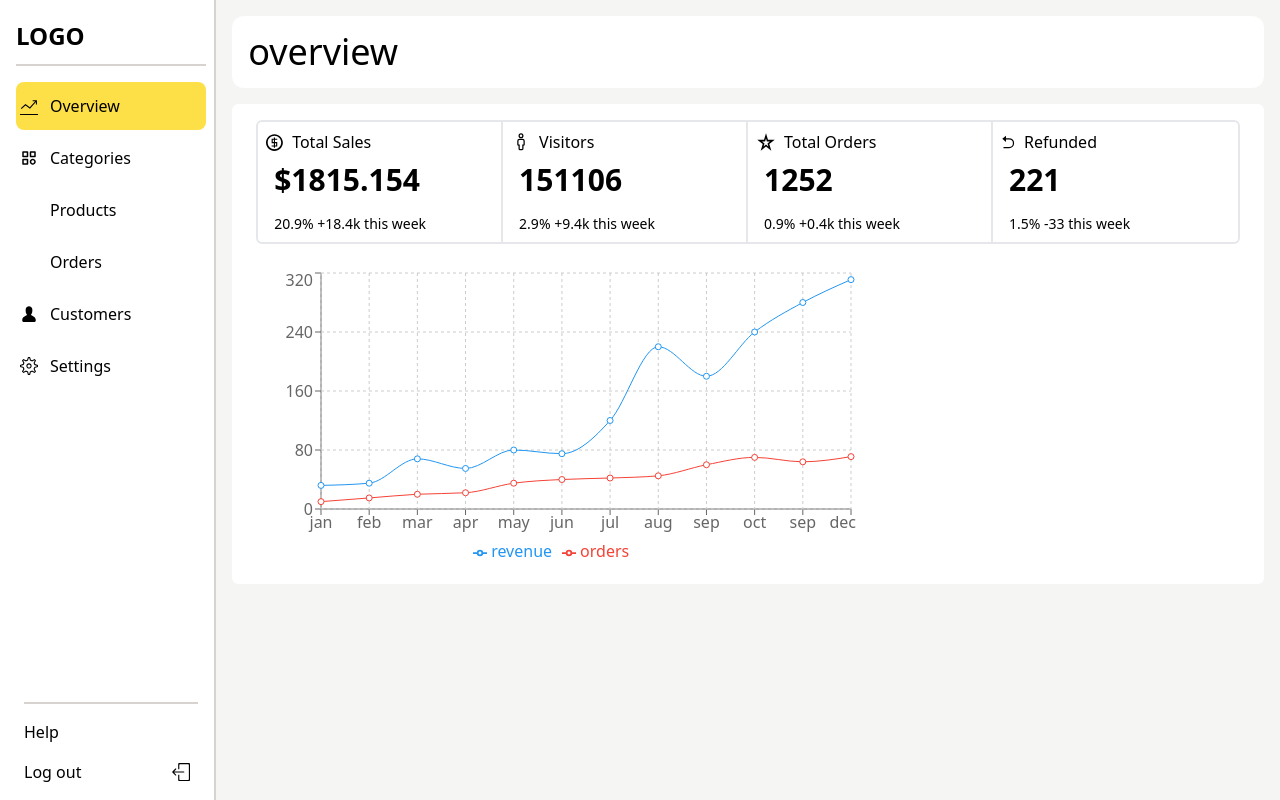
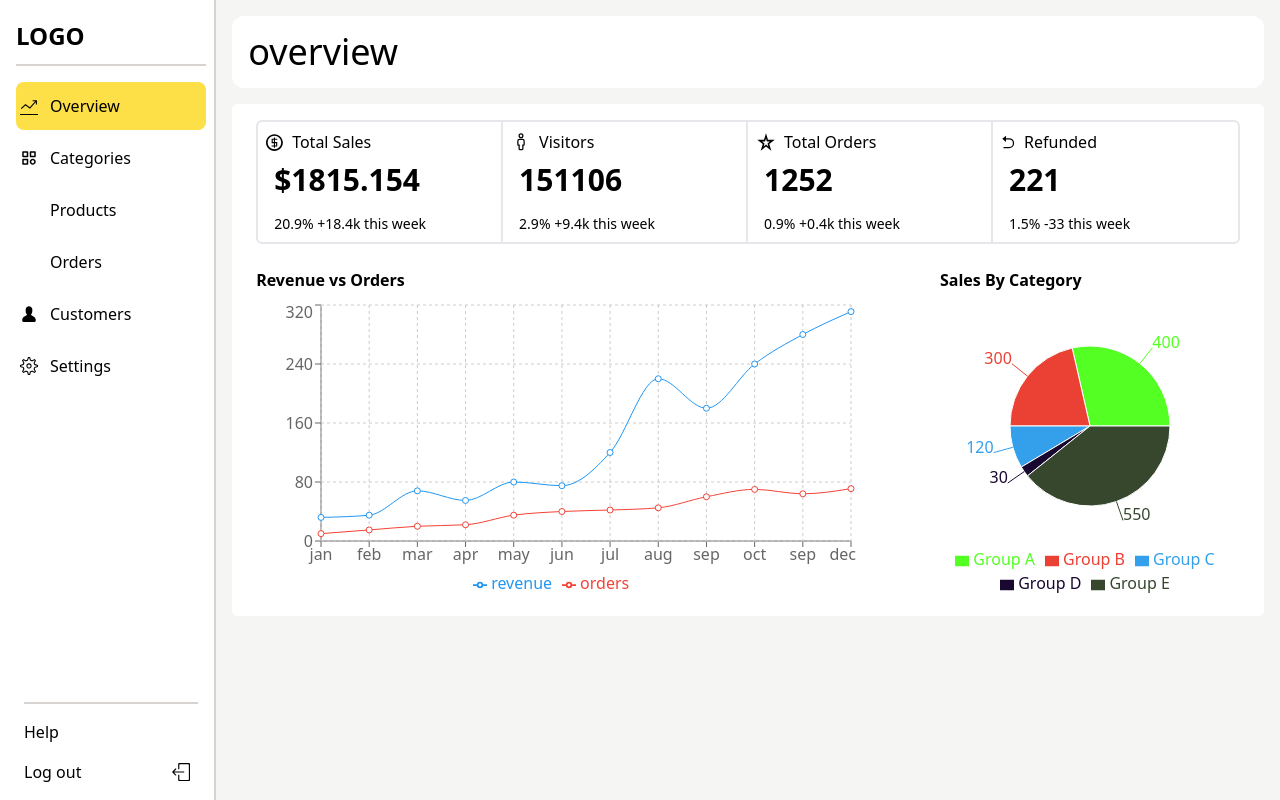
Before and after one commit to ZouCherif/tech_Ecommerce, a React (Create React App) app in the folder frontend/: page /dashboard/overview in a window 1280 px wide. Built offline with nearby package versions, Linux system fonts and the light colour scheme; some icons are missing.

Commit message:
Sales by category PieChart

```diff
--- a/frontend/src/pages/dashboard/Overview.js
+++ b/frontend/src/pages/dashboard/Overview.js
@@ -9,6 +9,9 @@ import {
   YAxis,
   Tooltip,
   Legend,
+  PieChart,
+  Pie,
+  PolarGrid,
 } from "recharts";
 
 function Overview() {
@@ -25,6 +28,34 @@ function Overview() {
     { name: "oct", revenue: 240, orders: 70 },
     { name: "sep", revenue: 280, orders: 64 },
     { name: "dec", revenue: 311, orders: 71 },
+  ];
+
+  const data0 = [
+    {
+      name: "Group A",
+      value: 400,
+      fill: "#54FF24",
+    },
+    {
+      name: "Group B",
+      value: 300,
+      fill: "#eb4034",
+    },
+    {
+      name: "Group C",
+      value: 120,
+      fill: "#349feb",
+    },
+    {
+      name: "Group D",
+      value: 30,
+      fill: "#190830",
+    },
+    {
+      name: "Group E",
+      value: 550,
+      fill: "#37472e",
+    },
   ];
   return (
     <div className="w-full bg-white py-4 px-6 rounded-md">
@@ -62,7 +93,9 @@ function Overview() {
           <p className="text-sm px-2">1.5% {"  "} -33 this week</p>
         </div>
       </section>
-      <section className="">
+      <section className="flex items-center justify-between">
+        <div>
+          <h2 className="mb-2 font-semibold">Revenue vs Orders</h2>
           <LineChart width={600} height={300} data={data}>
             <XAxis dataKey="name" />
             <YAxis />
@@ -72,6 +105,24 @@ function Overview() {
             <Line type="monotone" dataKey="revenue" stroke="#2196F3" />
             <Line type="monotone" dataKey="orders" stroke="#F44236" />
           </LineChart>
+        </div>
+        <div>
+          <h2 className="mb-2 font-semibold">Sales By Category</h2>
+          <PieChart width={300} height={300}>
+            <Pie
+              data={data0}
+              dataKey="value"
+              nameKey="name"
+              cx="50%"
+              cy="50%"
+              outerRadius={80}
+              fill="#82ca9d"
+              label
+            />
+            <Tooltip />
+            <Legend />
+          </PieChart>
+        </div>
       </section>
     </div>
   );
```
Lines whose indentation alone changed are shown as unchanged.
